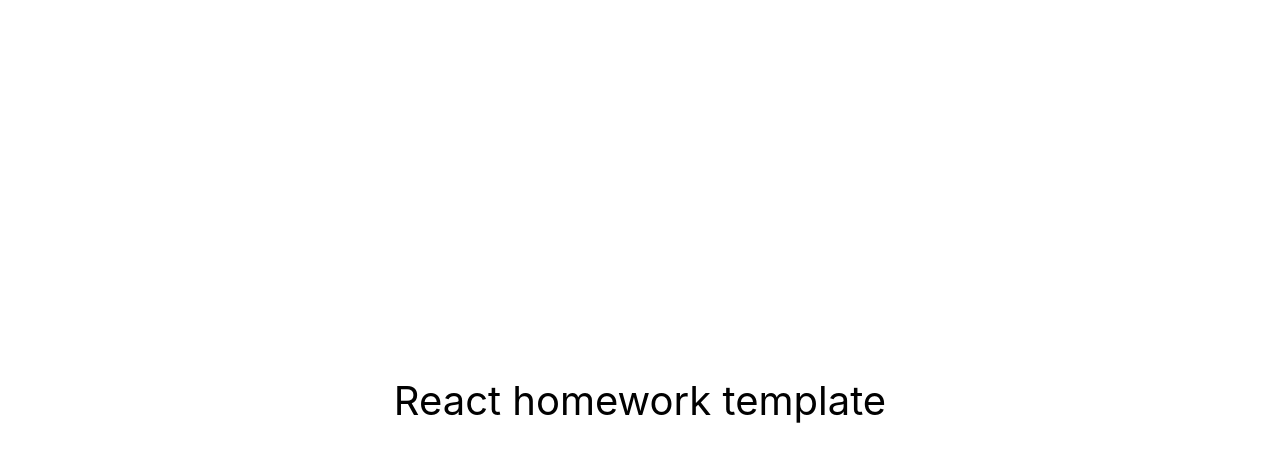
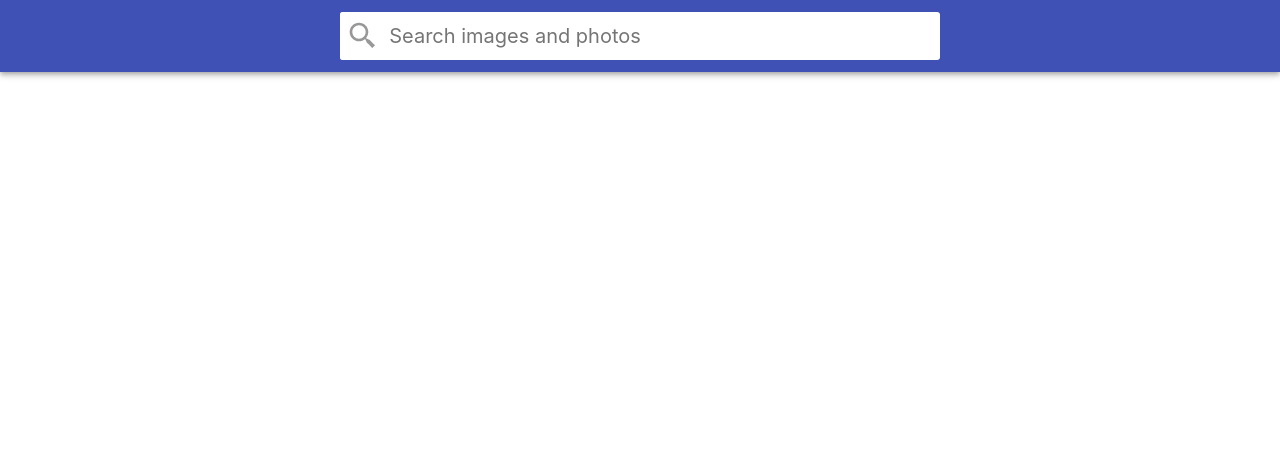
Before and after one commit to AndySlowrunner/goit-react-hw-03-image-finder, a React (Create React App) app: page / in a window 1280 px wide. Shown: the top 462 px of the page. Built offline with nearby package versions, Linux system fonts and the light colour scheme.

Commit message:
Updated task 3.2

```diff
--- a/package.json
+++ b/package.json
@@ -7,9 +7,13 @@
     "@testing-library/jest-dom": "^5.16.3",
     "@testing-library/react": "^12.1.4",
     "@testing-library/user-event": "^13.5.0",
+    "axios": "^1.5.0",
+    "modern-normalize": "^2.0.0",
     "react": "^18.1.0",
     "react-dom": "^18.1.0",
+    "react-icons": "^4.11.0",
     "react-scripts": "5.0.1",
+    "styled-components": "^6.0.8",
     "web-vitals": "^2.1.3"
   },
   "scripts": {
--- a/src/components/App.jsx
+++ /dev/null
@@ -1,16 +0,0 @@
-export const App = () => {
-  return (
-    <div
-      style={{
-        height: '100vh',
-        display: 'flex',
-        justifyContent: 'center',
-        alignItems: 'center',
-        fontSize: 40,
-        color: '#010101'
-      }}
-    >
-      React homework template
-    </div>
-  );
-};
--- /dev/null
+++ b/src/components/App/App.jsx
@@ -0,0 +1,38 @@
+import { Component } from "react"
+import { Searchbar } from "../Searchbar/Searchbar";
+import { StyledApp } from "./StyledApp";
+
+export class App extends Component {
+  state = {
+    query: '',
+    page: 1,
+    image: [],
+  };
+
+  changeQuery = newQuery => {
+    this.setState({
+     query: `${Math.random().toFixed(4)}/${newQuery}`,
+     page: 1,
+     image: [],
+    })
+  };
+
+  componentDidUpdate(prevProps, prevState) {
+    if (prevState.query !== this.state.query || prevState.page !== this.setState.page) {
+      console.log("Do HTTP-query!")
+      console.log(this.state.query)
+    }
+  }
+
+  render() {
+    return (
+      <StyledApp>
+        <Searchbar onSubmit={evt => {
+          evt.preventDefault();
+          this.changeQuery(evt.target.elements.query.value);
+          evt.target.reset();
+        }}
+        />
+      </StyledApp>
+  )};
+};
--- /dev/null
+++ b/src/components/App/StyledApp.jsx
@@ -0,0 +1,8 @@
+import styled from "styled-components";
+
+export const StyledApp = styled.div`
+    display: grid;
+    grid-template-columns: 1fr;
+    grid-gap: 16px;
+    padding-bottom: 24px;
+`;
--- /dev/null
+++ b/src/components/GlobalStyle.jsx
@@ -0,0 +1,32 @@
+import { createGlobalStyle } from "styled-components";
+import 'modern-normalize';
+
+export const GlobalStyle = createGlobalStyle`
+    html {
+  box-sizing: border-box;
+  width: 100vw;
+  overflow-x: hidden;
+}
+
+*,
+*::before,
+*::after {
+  box-sizing: inherit;
+}
+
+body {
+  margin: 0;
+  font-family: -apple-system, BlinkMacSystemFont, 'Segoe UI', Roboto,
+    Oxygen-Sans, Ubuntu, Cantarell, 'Helvetica Neue', sans-serif;
+  color: #212121;
+  background-color: #fff;
+  -webkit-font-smoothing: antialiased;
+  -moz-osx-font-smoothing: grayscale;
+}
+
+img {
+  display: block;
+  max-width: 100%;
+  height: auto;
+}
+`
--- /dev/null
+++ b/src/components/Searchbar/Searchbar.jsx
@@ -0,0 +1,23 @@
+import { StyledSearch, StyledForm, StyledFormButton, StyledButtonLable, StyledFormInput } from "./StyledSearchbar";
+import { BiSearchAlt2 } from "react-icons/bi";
+
+export const Searchbar = ({onSubmit}) => {
+    return (
+        <StyledSearch>
+            <StyledForm onSubmit={onSubmit}>
+                <StyledFormButton type="submit">
+                    <BiSearchAlt2/>
+                    <StyledButtonLable />
+                </StyledFormButton>
+
+                <StyledFormInput
+                    type="text"
+                    name="query"
+                    autoComplete="off"
+                    autoFocus
+                    placeholder="Search images and photos"
+                />
+            </StyledForm>
+        </StyledSearch>
+    );
+}
--- /dev/null
+++ b/src/components/Searchbar/StyledSearchbar.jsx
@@ -0,0 +1,84 @@
+import styled from "styled-components";
+
+
+export const StyledSearch = styled.header`
+    top: 0;
+    left: 0;
+    position: sticky;
+    z-index: 1100;
+    display: flex;
+    justify-content: center;
+    align-items: center;
+    min-height: 64px;
+    padding-right: 24px;
+    padding-left: 24px;
+    padding-top: 12px;
+    padding-bottom: 12px;
+    color: #fff;
+    background-color: #3f51b5;
+    box-shadow: 0px 2px 4px -1px rgba(0, 0, 0, 0.2),
+    0px 4px 5px 0px rgba(0, 0, 0, 0.14), 0px 1px 10px 0px rgba(0, 0, 0, 0.12);
+`;
+
+export const StyledForm = styled.form`
+    display: flex;
+    align-items: center;
+    width: 100%;
+    max-width: 600px;
+    background-color: #fff;
+    border-radius: 3px;
+    overflow: hidden;
+`;
+
+export const StyledFormButton = styled.button`
+    display: inline-block;
+    width: 48px;
+    height: 48px;
+    border: 0;
+    background-size: 40%;
+    background-repeat: no-repeat;
+    background-position: center;
+    background-color: white;
+
+
+    cursor: pointer;
+    outline: none;
+
+    svg {
+        margin-top: 4px;
+        width: 32px;
+        height: 32px;
+        opacity: 0.4;
+        transition: opacity 250ms cubic-bezier(0.4, 0, 0.2, 1);
+    }
+    svg:hover {
+        opacity: 1;
+    }
+`;
+
+export const StyledButtonLable = styled.span`
+    position: absolute;
+    width: 1px;
+    height: 1px;
+    padding: 0;
+    overflow: hidden;
+    clip: rect(0, 0, 0, 0);
+    white-space: nowrap;
+    clip-path: inset(50%);
+    border: 0;
+`;
+
+export const StyledFormInput = styled.input`
+    display: inline-block;
+    width: 100%;
+    font: inherit;
+    font-size: 20px;
+    border: none;
+    outline: none;
+    padding-left: 4px;
+    padding-right: 4px;
+    ::placeholder {
+        font: inherit;
+        font-size: 18px;
+    }
+`;
--- a/src/index.js
+++ b/src/index.js
@@ -1,10 +1,11 @@
 import React from 'react';
 import ReactDOM from 'react-dom/client';
-import { App } from 'components/App';
-import './index.css';
+import { App } from 'components/App/App';
+import { GlobalStyle } from 'components/GlobalStyle';
 
 ReactDOM.createRoot(document.getElementById('root')).render(
   <React.StrictMode>
+    <GlobalStyle/>
     <App />
   </React.StrictMode>
 );
```
Also changed, not shown: 1 other file (tests, documents, lock files or other folders).
